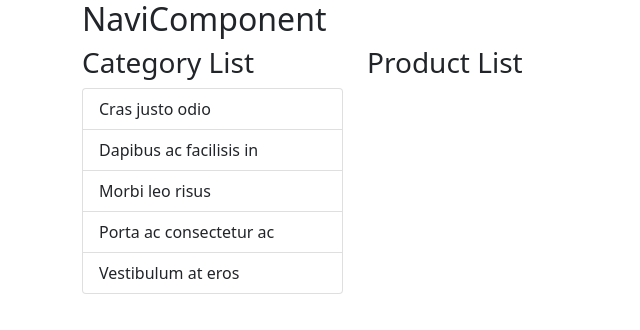
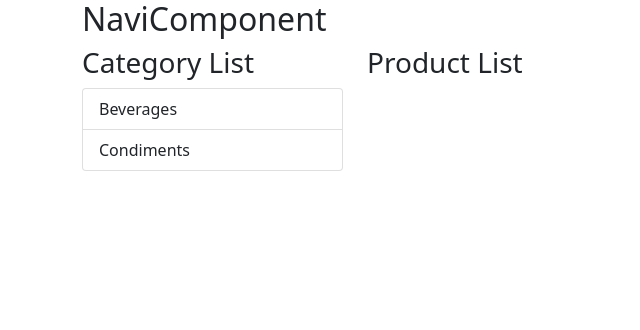
Before and after one commit to neslimanka/Kodluyoruz, a React (Create React App) app in the folder SecondWeek/: page / in a window 1280 px wide. Shown: the top 330 px of the page, without its empty margins (0-640 px from the left). Built offline with nearby package versions, Linux system fonts and the light colour scheme.

Commit message:
state mantığı öğrenildi

```diff
--- a/SecondWeek/src/CategoryList.js
+++ b/SecondWeek/src/CategoryList.js
@@ -3,21 +3,30 @@ import {ListGroup,ListGroupItem} from 'reactstrap';
 
 export default class CategoryList extends Component {
 
-   constructor(props){
-       super(props); //super ile bu props ı componentimize taşımış oluyoruz.
-       state:{}
-   }
+    constructor(props){
+        super(props);
+        this.state={categories:[
+            {categoryId:1,categoryName:"Beverages"},
+            {categoryId:1,categoryName:"Condiments"}
+
+
+        ]
+    };
+    }
 
     render() {
         return (
             <div>
                 <h3>{this.props.title}</h3>
                 <ListGroup>
-                    <ListGroupItem>Cras justo odio</ListGroupItem>
-                    <ListGroupItem>Dapibus ac facilisis in</ListGroupItem>
-                    <ListGroupItem>Morbi leo risus</ListGroupItem>
-                    <ListGroupItem>Porta ac consectetur ac</ListGroupItem>
-                    <ListGroupItem>Vestibulum at eros</ListGroupItem>
+                    {
+                        //map : listenın elemanlarını tek tek döner,döndüğü elemanları yenı bir liste yapar.
+                        this.state.categories.map(category=>(
+                            <ListGroupItem key={category.categoryId}>{category.categoryName}</ListGroupItem>
+                        ))
+                    }
+
+
                 </ListGroup>
             </div>
         )
--- a/SecondWeek/src/ProductList.js
+++ b/SecondWeek/src/ProductList.js
@@ -2,10 +2,7 @@ import React, { Component } from 'react'
 
 export default class ProductList extends Component {
 
-    constructor(props){
-        super(props);
-        state:{}
-    }
+
     render() {
         return (
             <div>
```
Also changed, not shown: 1 other file (tests, documents, lock files or other folders).
